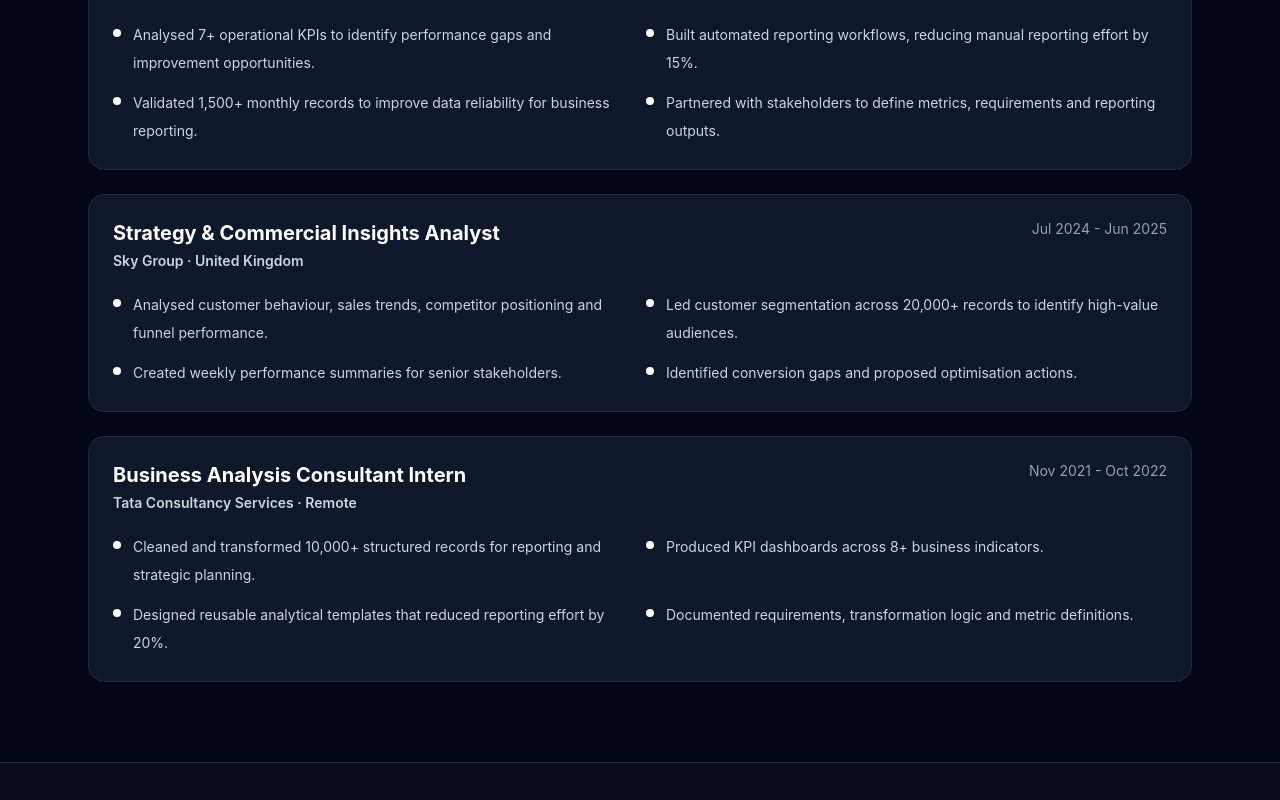
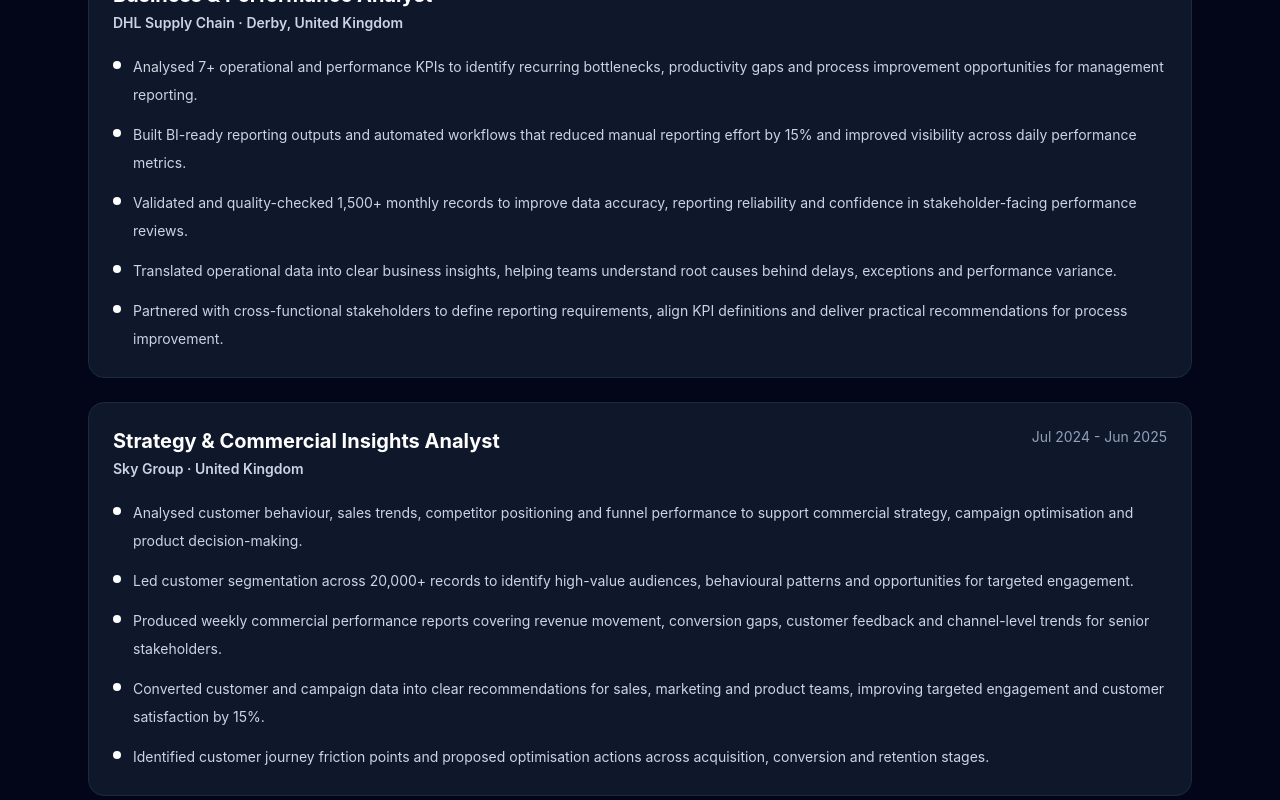
Before and after one commit to MrDawnOP/ankit-vyas-analytics-portfolio, a React (Vite) app: page / in a window 1280 px wide. Shown: the part 2800-3600 px from the top of the page. Built offline with nearby package versions, Linux system fonts and the light colour scheme.

Commit message:
Quantify experience section and update DHL Supply Chain

```diff
--- a/src/App.jsx
+++ b/src/App.jsx
@@ -97,14 +97,15 @@ const projects = [
 const experience = [
   {
     role: 'Business & Performance Analyst',
-    company: 'DHL',
+    company: 'DHL Supply Chain',
     location: 'Derby, United Kingdom',
     period: 'Jun 2025 - Present',
     points: [
-      'Analysed 7+ operational KPIs to identify performance gaps and improvement opportunities.',
-      'Built automated reporting workflows, reducing manual reporting effort by 15%.',
-      'Validated 1,500+ monthly records to improve data reliability for business reporting.',
-      'Partnered with stakeholders to define metrics, requirements and reporting outputs.',
+      'Analysed 7+ operational and performance KPIs to identify recurring bottlenecks, productivity gaps and process improvement opportunities for management reporting.',
+      'Built BI-ready reporting outputs and automated workflows that reduced manual reporting effort by 15% and improved visibility across daily performance metrics.',
+      'Validated and quality-checked 1,500+ monthly records to improve data accuracy, reporting reliability and confidence in stakeholder-facing performance reviews.',
+      'Translated operational data into clear business insights, helping teams understand root causes behind delays, exceptions and performance variance.',
+      'Partnered with cross-functional stakeholders to define reporting requirements, align KPI definitions and deliver practical recommendations for process improvement.',
     ],
   },
   {
@@ -113,10 +114,11 @@ const experience = [
     location: 'United Kingdom',
     period: 'Jul 2024 - Jun 2025',
     points: [
-      'Analysed customer behaviour, sales trends, competitor positioning and funnel performance.',
-      'Led customer segmentation across 20,000+ records to identify high-value audiences.',
-      'Created weekly performance summaries for senior stakeholders.',
-      'Identified conversion gaps and proposed optimisation actions.',
+      'Analysed customer behaviour, sales trends, competitor positioning and funnel performance to support commercial strategy, campaign optimisation and product decision-making.',
+      'Led customer segmentation across 20,000+ records to identify high-value audiences, behavioural patterns and opportunities for targeted engagement.',
+      'Produced weekly commercial performance reports covering revenue movement, conversion gaps, customer feedback and channel-level trends for senior stakeholders.',
+      'Converted customer and campaign data into clear recommendations for sales, marketing and product teams, improving targeted engagement and customer satisfaction by 15%.',
+      'Identified customer journey friction points and proposed optimisation actions across acquisition, conversion and retention stages.',
     ],
   },
   {
@@ -125,10 +127,11 @@ const experience = [
     location: 'Remote',
     period: 'Nov 2021 - Oct 2022',
     points: [
-      'Cleaned and transformed 10,000+ structured records for reporting and strategic planning.',
-      'Produced KPI dashboards across 8+ business indicators.',
-      'Designed reusable analytical templates that reduced reporting effort by 20%.',
-      'Documented requirements, transformation logic and metric definitions.',
+      'Supported client-facing analytics and BI projects by cleaning, transforming and structuring 10,000+ records for performance reporting and business analysis.',
+      'Created KPI dashboards and reporting templates across 8+ business indicators to help leadership monitor performance, risks and improvement areas.',
+      'Documented business requirements, transformation logic and metric definitions to improve reporting consistency, stakeholder alignment and reproducibility.',
+      'Used structured data analysis to identify performance patterns, summarise business trends and support strategic planning discussions.',
+      'Built reusable analytical templates that reduced monthly reporting effort by 20% and improved repeatability of stakeholder reporting outputs.',
     ],
   },
 ];
@@ -364,8 +367,8 @@ function App() {
         <section id="experience" className="mx-auto max-w-6xl px-6 py-20">
           <SectionHeader
             eyebrow="Experience"
-            title="Practical work across operations, commercial insight and reporting."
-            text="My experience is focused on reliable reporting, stakeholder-ready outputs and turning operational or customer data into useful decisions."
+            title="Work experience across data analytics, BI reporting and commercial insight."
+            text="My experience combines operational performance analysis, customer behaviour analytics, KPI reporting, dashboard-ready outputs and stakeholder-focused recommendations. I use data to make business performance easier to understand, measure and improve."
           />
 
           <div className="space-y-6">
@@ -384,7 +387,7 @@ function App() {
                   <p className="text-sm text-slate-500 dark:text-slate-400">{job.period}</p>
                 </div>
 
-                <ul className="mt-5 grid gap-3 md:grid-cols-2">
+                <ul className="mt-5 space-y-3">
                   {job.points.map((point) => (
                     <li key={point} className="flex gap-3 text-sm leading-7 text-slate-600 dark:text-slate-300">
                       <span className="mt-2 h-2 w-2 shrink-0 rounded-full bg-slate-950 dark:bg-white" />
```
